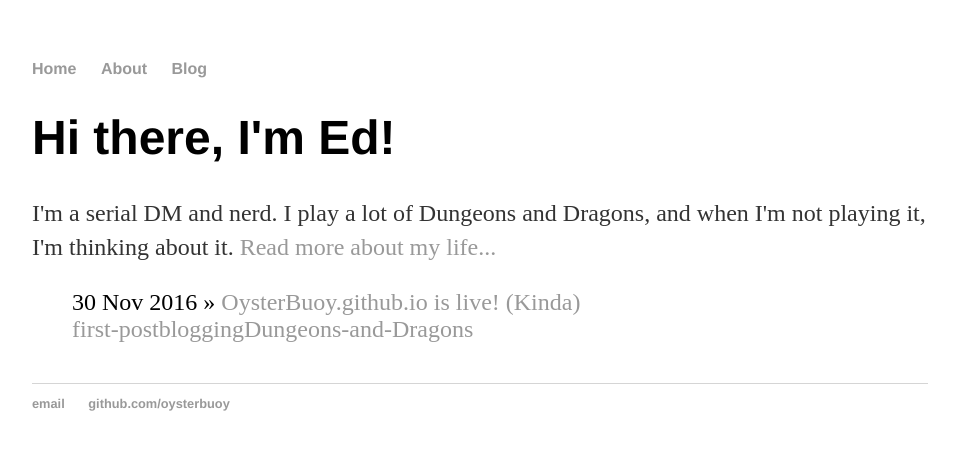
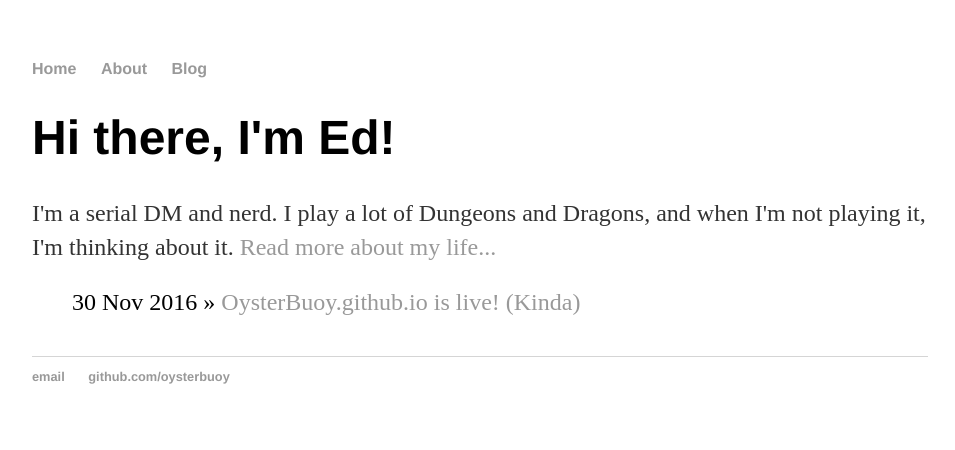
Before and after one commit to OysterBuoy/OysterBuoy.github.io, a Jekyll site: the page built from index.html, in a window 1280 px wide. Shown: the top 450 px of the page, without its empty margins (160-1115 px from the left). Built offline with Jekyll 4.4.1, drawn with Linux system fonts in a browser that asks for light colours.

Commit message:
changing post tags to page tags

```diff
--- a/index.html
+++ b/index.html
@@ -9,7 +9,7 @@
 <ul class="posts">
 
 	{% for post in site.posts %}
-		<li><span>{{ post.date | date_to_string }}</span> » <a href="{{ post.url }}" title="{{ post.title }}">{{ post.title }}</a><br/><a href="/tags#{{ tag }}" class="tag">{{ post.tags }}</a></li>
+		<li><span>{{ post.date | date_to_string }}</span> » <a href="{{ post.url }}" title="{{ post.title }}">{{ post.title }}</a><br/><a href="/tags#{{ tag }}" class="tag">{{ page.tags }}</a></li>
 	{% endfor %}
 </ul>
 <ul class="tags">
```
